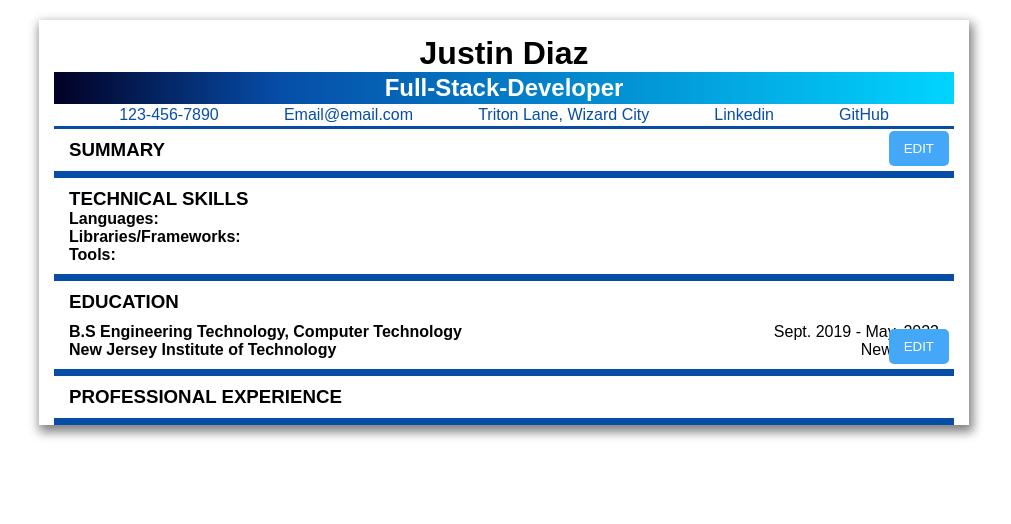
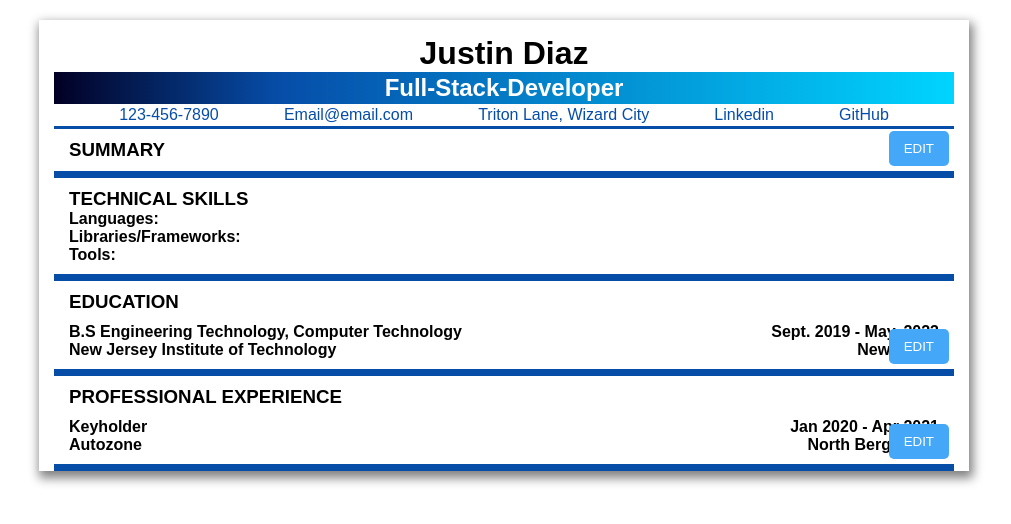
Before and after one commit to Jad229/CV---React, a React (Vite) app: page / in a window 1280 px wide. Shown: the top 524 px of the page, without its empty margins (136-1147 px from the left). Built offline with nearby package versions, Linux system fonts and the light colour scheme.

Commit message:
added experience adding functionality

```diff
--- a/src/components/Education.jsx
+++ b/src/components/Education.jsx
@@ -21,15 +21,13 @@ export default function Education() {
   const educationBlocks = educationArr.map((education, idx) => {
     return (
       <div key={idx}>
-        <div className="education--degree">
-          <h4 className="education--degree-name">{education.degree}</h4>
-          <h4 className="education--degree-date">{education.date}</h4>
+        <div className="details">
+          <h4 className="details--title">{education.degree}</h4>
+          <h4 className="details--date">{education.date}</h4>
         </div>
-        <div className="education--university">
-          <h4 className="education--university-name">{education.university}</h4>
-          <h4 className="education--university-location">
-            {education.location}
-          </h4>
+        <div className="details--organization">
+          <h4 className="details--organization-name">{education.university}</h4>
+          <h4 className="details--location">{education.location}</h4>
         </div>
       </div>
     );
--- a/src/components/Experience.jsx
+++ b/src/components/Experience.jsx
@@ -1,7 +1,108 @@
+import { useState } from "react";
+
 export default function Experience() {
+  const [isFormOpen, setIsFormOpen] = useState(false);
+
+  const [formData, setFormData] = useState({
+    title: "",
+    date: "",
+    company: "",
+    location: "",
+  });
+
+  const [experienceArray, setExperienceArray] = useState([
+    {
+      title: "Keyholder",
+      date: "Jan 2020 - Apr 2021",
+      company: "Autozone",
+      location: "North Bergen, NJ",
+    },
+  ]);
+
+  const experienceBlocks = experienceArray.map((experience, idx) => {
+    return (
+      <div key={idx}>
+        <div className="details">
+          <h4 className="details--title">{experience.title}</h4>
+          <h4 className="details--date">{experience.date}</h4>
+        </div>
+        <div className="details--organization">
+          <h4 className="details--organization-name">{experience.company}</h4>
+          <h4 className="details--location">{experience.location}</h4>
+        </div>
+      </div>
+    );
+  });
+
+  function handleChange(event) {
+    const { name, value } = event.target;
+
+    setFormData((prevFormData) => {
+      return {
+        ...prevFormData,
+        [name]: value,
+      };
+    });
+
+    console.log(formData);
+  }
+
+  function handleSubmit(event) {
+    event.preventDefault();
+
+    setExperienceArray((prevArray) => [...prevArray, formData]);
+  }
+
+  function toggleForm() {
+    setIsFormOpen((prevState) => !prevState);
+  }
   return (
     <section className="experience">
       <h3>PROFESSIONAL EXPERIENCE</h3>
+      {experienceBlocks}
+      {isFormOpen && (
+        <form onSubmit={handleSubmit} className="edit--form">
+          <input
+            type="text"
+            name="title"
+            placeholder="Job title"
+            value={formData.title}
+            onChange={handleChange}
+          />
+          <input
+            type="text"
+            name="date"
+            placeholder="Date"
+            value={formData.date}
+            onChange={handleChange}
+          />
+          <input
+            type="text"
+            name="company"
+            placeholder="Company name"
+            value={formData.company}
+            onChange={handleChange}
+          />
+          <input
+            type="text"
+            name="location"
+            placeholder="Company location"
+            value={formData.location}
+            onChange={handleChange}
+          />
+          <div className="edit--form-buttons">
+            <button className="form-buttons">ADD</button>
+            <button className="form-buttons" onClick={toggleForm}>
+              CLOSE
+            </button>
+          </div>
+        </form>
+      )}
+      {!isFormOpen && (
+        <button className="edit--button" onClick={toggleForm}>
+          EDIT
+        </button>
+      )}
     </section>
   );
 }
--- a/src/styles.css
+++ b/src/styles.css
@@ -118,28 +118,16 @@ section {
 /*===============================*/
 /*       Education Styles        */
 /*===============================*/
-.education {
+.education,
+.experience {
   display: flex;
   flex-direction: column;
   gap: 10px;
 }
 
-.education--degree,
-.education--university {
+.details,
+.details--organization {
   display: flex;
   justify-content: space-between;
   align-items: center;
 }
-
-.education--degree-date,
-.education--university-location {
-  font-weight: 400;
-}
-
-.education--details {
-  padding-left: 5%;
-}
-
-.education--details li span {
-  font-weight: 700;
-}
```
